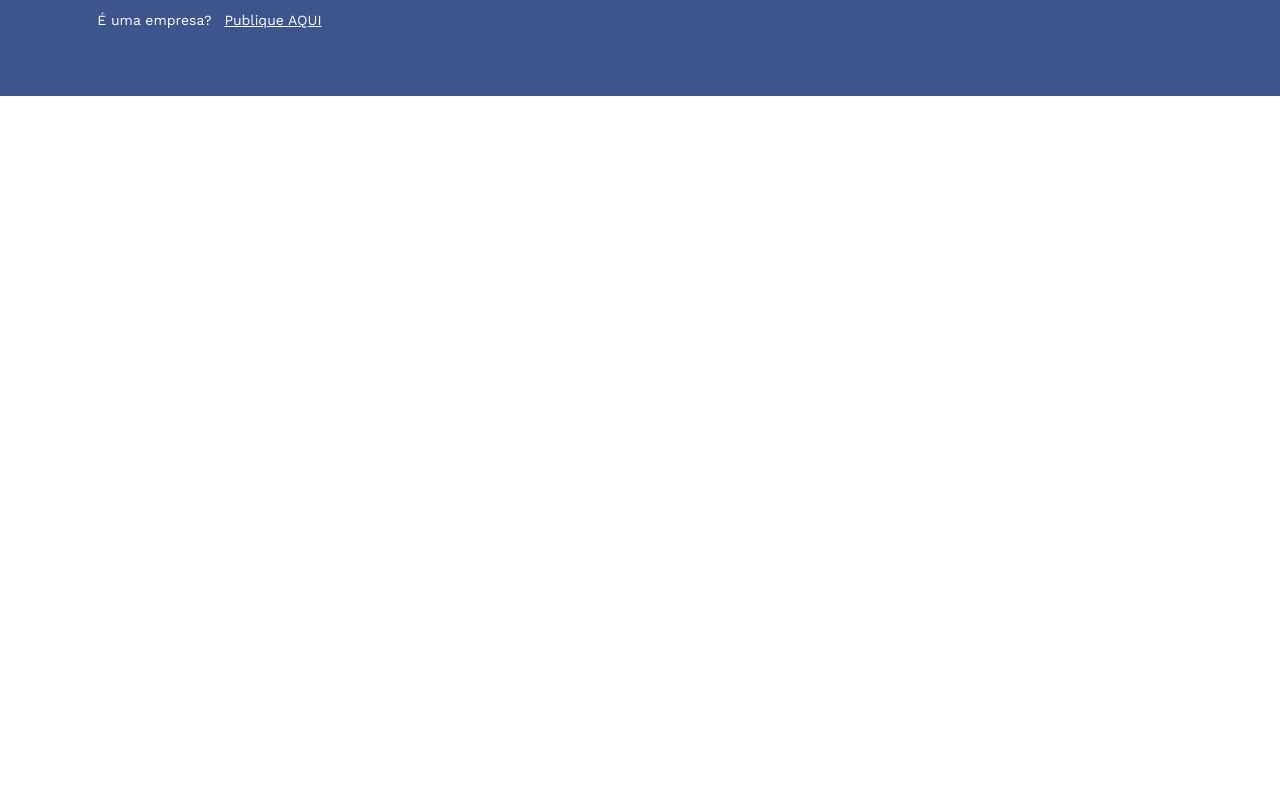
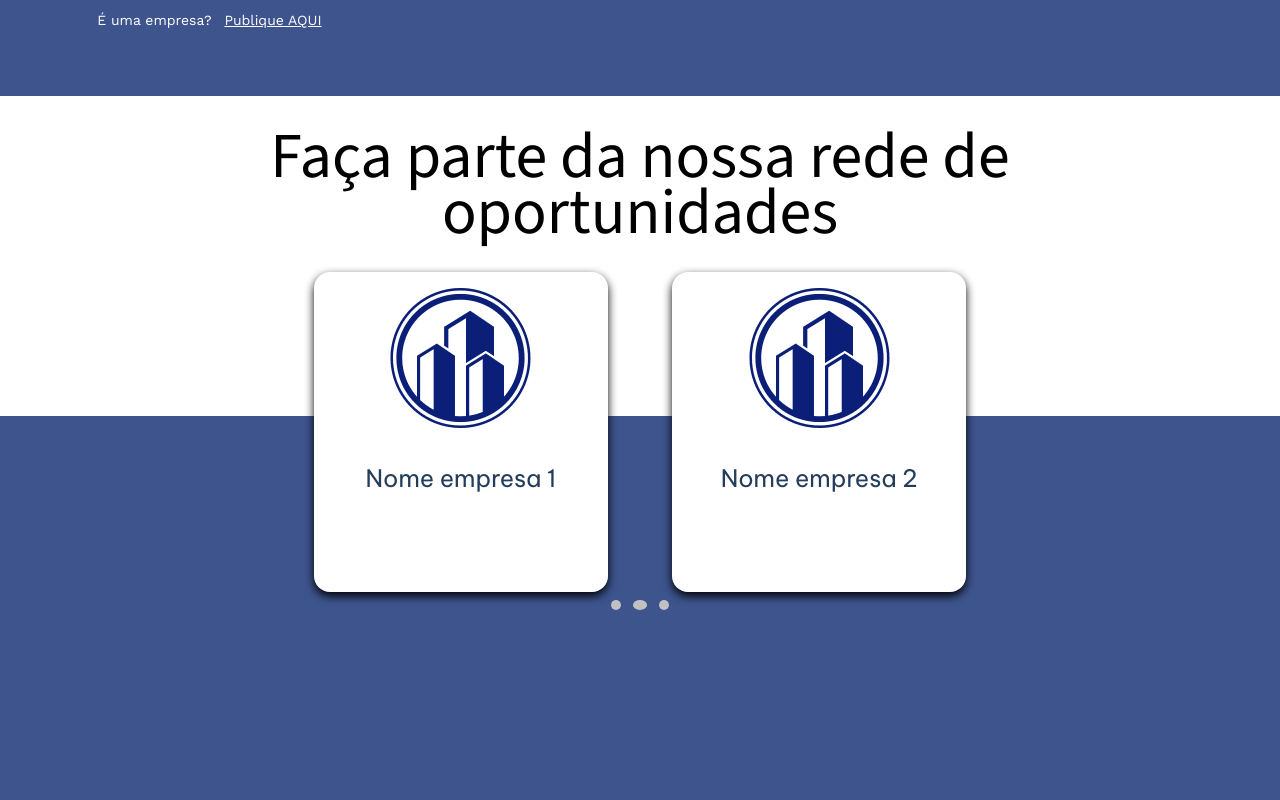
Before and after one commit to midnight1thais/shework, a React (Create React App) app: page / in a window 1280 px wide. Shown: the part 2600-3400 px from the top of the page. Before the commit the page ends 2728 px from the top, so only its background shows below. Built offline with nearby package versions, Linux system fonts and the light colour scheme.

Commit message:
adicionei HomePerson na pagina do home para testar

```diff
--- a/src/pagina/Home/Home.js
+++ b/src/pagina/Home/Home.js
@@ -1,6 +1,7 @@
 import HomeCompany from "../../componentes/HomeCompany/HomeCompany"
 import HomeCover from "../../componentes/HomeCover/HomeCover"
 import HomeHeader from "../../componentes/HomeHeader/HomeHeader"
+import HomePerson from "../../componentes/HomePerson/HomePerson"
 
 function Home(){
     return(
@@ -9,6 +10,7 @@
             <HomeHeader/>
             <HomeCover/>
             <HomeCompany/>
+            <HomePerson/>
         </>
     )
 }
```
